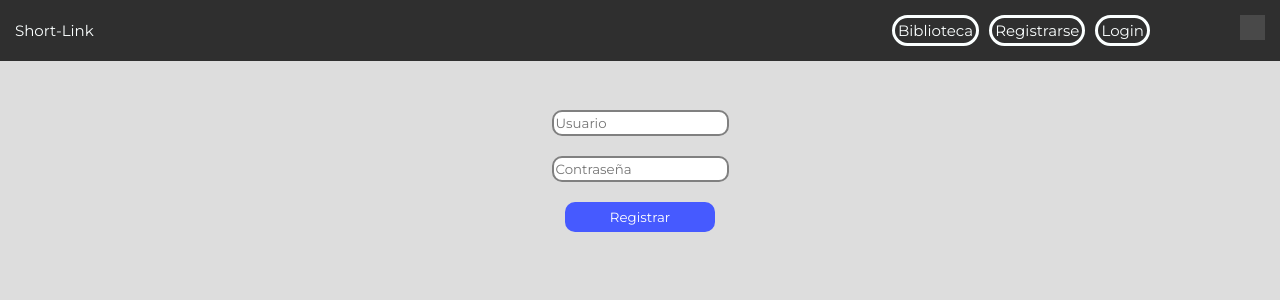
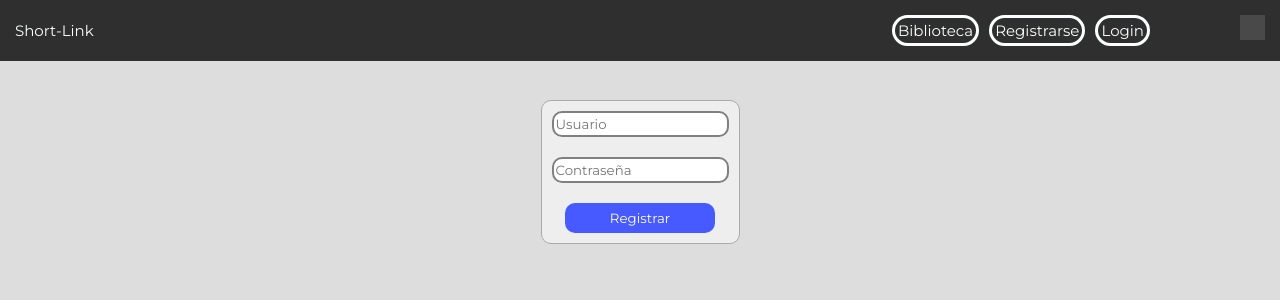
Before and after one commit to GROOTScorer/acortador-url, a React (Create React App) app: page /Registro in a window 1280 px wide. Shown: the top 300 px of the page. Built offline with nearby package versions, Linux system fonts and the light colour scheme; grey boxes are pictures that could not be loaded.

Commit message:
Agrega estilo al Login y Register

```diff
--- a/src/Entrar.css
+++ b/src/Entrar.css
@@ -1,3 +1,6 @@
 .loginContainer, .registerContainer{
     margin-top: 100px;
+    border: solid #aaaaaa 1px;
+    border-radius: 10px;
+    background-color: #eeeeee;
 }
```
